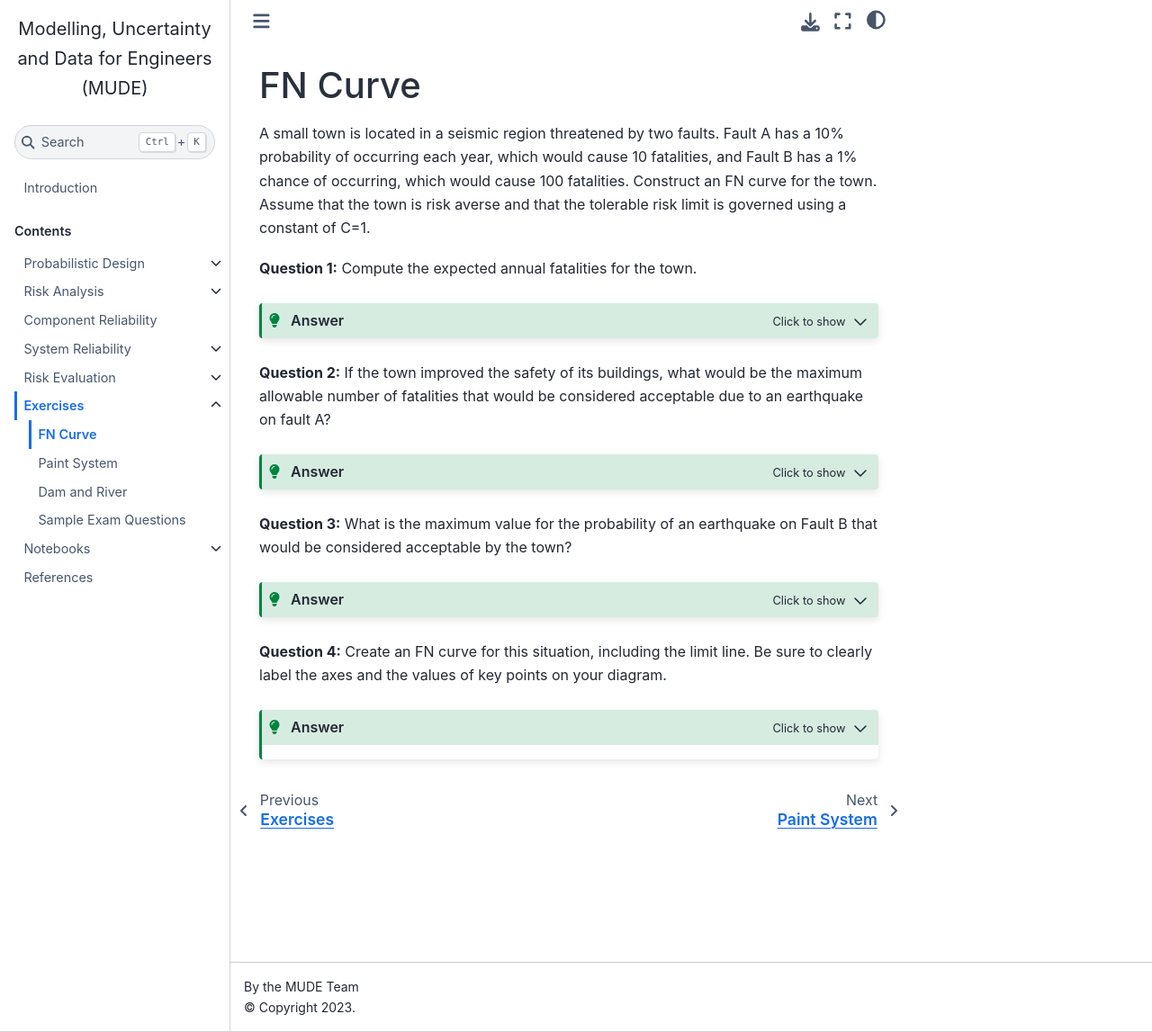
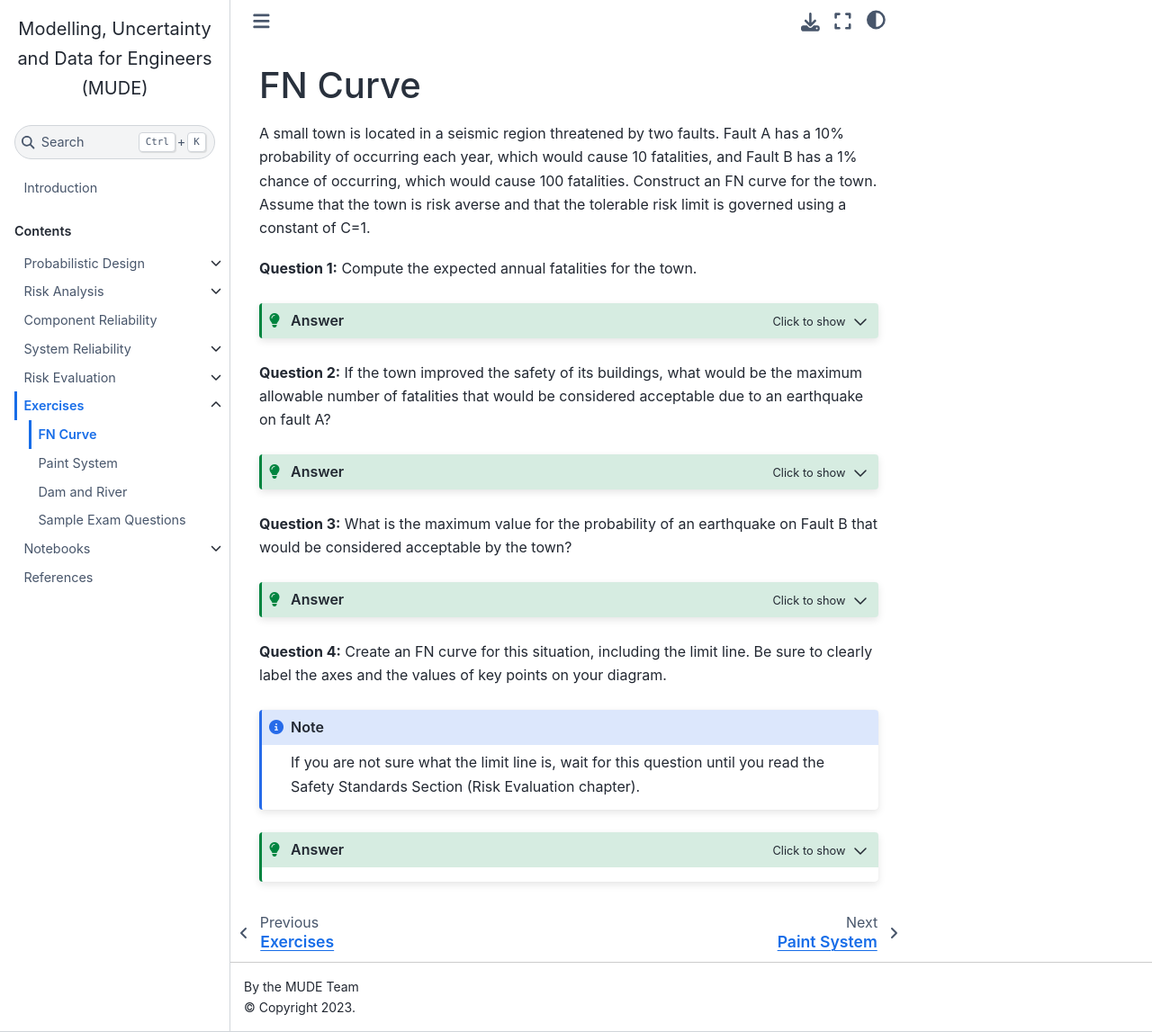
Before and after one commit to TUDelft-CITG/MUDE, a Jupyter Book: the page built from book/exercises/exercise-fn-curve.md, in a window 1280 px wide and 1147 px high. Shown: the whole window at 90% size. Built offline with Jupyter Book 1.0.4 settings and Sphinx 7.4.7 and the Sphinx Book theme 1.1.4, drawn with Linux system fonts in a browser that asks for light colours.

Commit message:
add note about limit line reference

`````diff
--- a/book/exercises/exercise-fn-curve.md
+++ b/book/exercises/exercise-fn-curve.md
@@ -51,6 +51,10 @@ $$
 
 **Question 4:**	Create an FN curve for this situation, including the limit line. Be sure to clearly label the axes and the values of key points on your diagram.
 
+```{note}
+If you are not sure what the limit line is, wait for this question until you read the Safety Standards Section (Risk Evaluation chapter).
+```
+
 ````{admonition} Answer
 :class: tip, dropdown
 
`````
